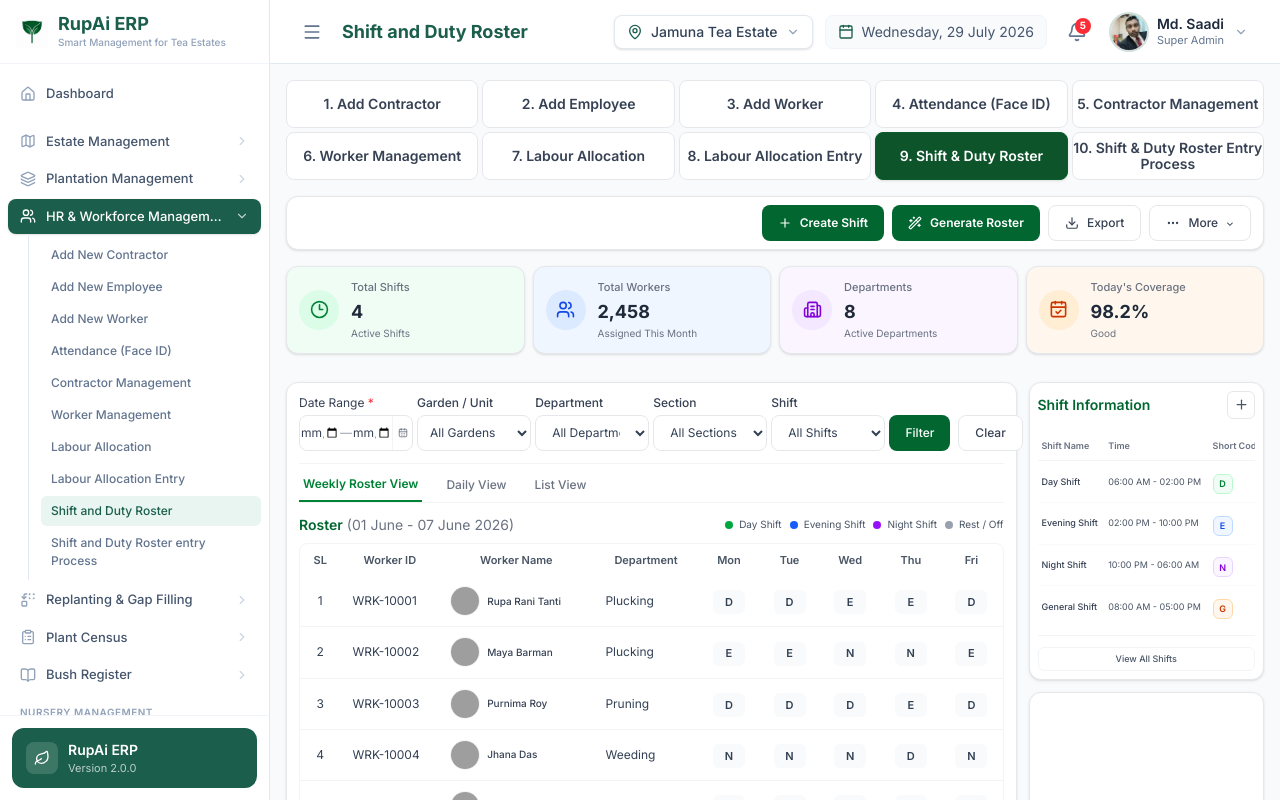
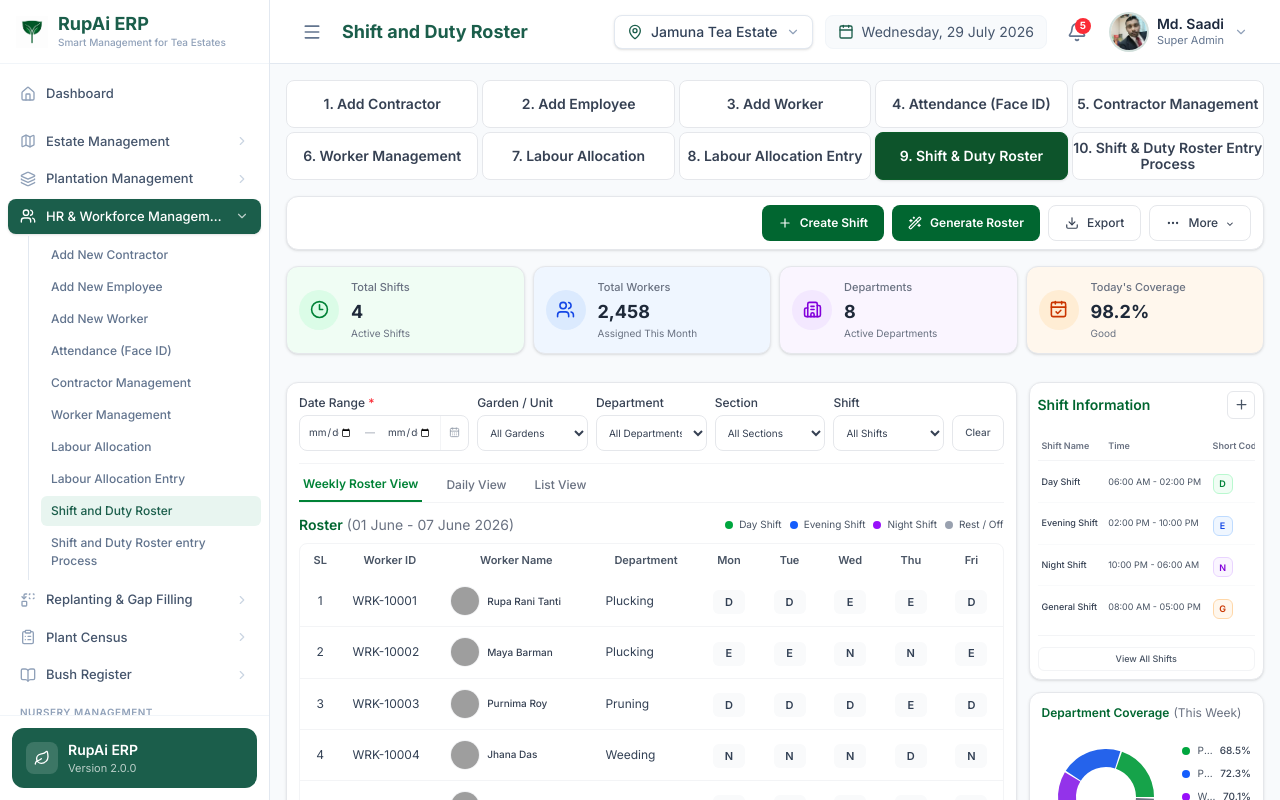
Before and after one commit to JamunaTech21-Software/rupai-erp-frontend, a React (Vite) app: page /shift-and-duty-roster in a window 1280 px wide. Built offline with nearby package versions, Linux system fonts and the light colour scheme; grey boxes are pictures that could not be loaded; some icons are missing.

Commit message:
feat: complete shift and duty roster dashboard UI

```diff
--- a/src/data/HrWorkforceData/shiftAndDutyRosterData.js
+++ b/src/data/HrWorkforceData/shiftAndDutyRosterData.js
@@ -535,16 +535,45 @@ export const shiftAndDutyRosterData = {
   // =========================================================
   // DEPARTMENT COVERAGE
   // =========================================================
+  // =========================================================
+  // DEPARTMENT COVERAGE
+  // =========================================================
   departmentCoverage: {
     title: "Department Coverage",
     subtitle: "This Week",
 
-    chart: {
-      type: "donut",
-      data: [],
-    },
-
-    legend: [],
+    data: [
+      {
+        id: "plucking",
+        name: "Plucking",
+        value: 68.5,
+        color: "green",
+      },
+      {
+        id: "pruning",
+        name: "Pruning",
+        value: 72.3,
+        color: "blue",
+      },
+      {
+        id: "weeding",
+        name: "Weeding",
+        value: 70.1,
+        color: "purple",
+      },
+      {
+        id: "factory",
+        name: "Factory",
+        value: 65.8,
+        color: "orange",
+      },
+      {
+        id: "others",
+        name: "Others",
+        value: 63.2,
+        color: "gray",
+      },
+    ],
   },
 
   // =========================================================
@@ -557,32 +586,32 @@ export const shiftAndDutyRosterData = {
       {
         id: "create-shift",
         label: "Create Shift",
+        iconKey: "plus",
         action: "create-shift",
-        iconKey: "plus",
       },
       {
         id: "generate-roster",
         label: "Generate Roster",
+        iconKey: "calendar",
         action: "generate-roster",
-        iconKey: "wand",
       },
       {
         id: "bulk-assign",
         label: "Bulk Assign",
+        iconKey: "users",
         action: "bulk-assign",
-        iconKey: "userPlus",
       },
       {
         id: "copy-roster",
         label: "Copy Roster",
+        iconKey: "copy",
         action: "copy-roster",
-        iconKey: "copy",
       },
       {
         id: "print-roster",
         label: "Print Roster",
+        iconKey: "printer",
         action: "print-roster",
-        iconKey: "printer",
       },
     ],
   },
@@ -590,44 +619,37 @@ export const shiftAndDutyRosterData = {
   // =========================================================
   // TODAY'S SUMMARY
   // =========================================================
-  todaysSummary: {
+  todaySummary: {
     title: "Today's Summary",
+    date: "01 June 2026",
 
-    statistics: [
+    stats: [
       {
         id: "total-scheduled",
         label: "Total Scheduled",
         value: 2312,
-        displayValue: "2,312",
+        iconKey: "users",
         variant: "blue",
       },
       {
         id: "present",
         label: "Present",
         value: 2184,
-        displayValue: "2,184",
+        iconKey: "user-check",
         variant: "green",
       },
       {
         id: "absent",
         label: "Absent",
         value: 128,
-        displayValue: "128",
+        iconKey: "user-x",
         variant: "red",
-      },
-      {
-        id: "coverage",
-        label: "Coverage",
-        value: 94.46,
-        displayValue: "94.46%",
-        variant: "gray",
       },
     ],
 
-    progress: {
+    coverage: {
+      label: "Coverage",
       value: 94.46,
-      displayValue: "94.46%",
-      type: "percentage",
     },
   },
 
--- a/src/pages/HrAndWorkforcedManagement/ShiftAndDutyRoster.jsx
+++ b/src/pages/HrAndWorkforcedManagement/ShiftAndDutyRoster.jsx
@@ -8,11 +8,15 @@ import {
   Download,
   MoreHorizontal,
   Clock3,
-  Users,
   Building2,
   CalendarCheck,
   CalendarDays,
   CircleCheck,
+  Users,
+  Copy,
+  Printer,
+  UserCheck,
+  UserX,
 } from "lucide-react";
 const actionIconMap = {
   plus: Plus,
@@ -26,7 +30,19 @@ const summaryIconMap = {
   building: Building2,
   calendarCheck: CalendarCheck,
 };
-
+const quickActionIconMap = {
+  plus: Plus,
+  calendar: CalendarDays,
+  users: Users,
+  copy: Copy,
+  printer: Printer,
+};
+const todaySummaryIconMap = {
+  users: Users,
+  "user-check": UserCheck,
+  "user-x": UserX,
+};
+import { ResponsiveContainer, PieChart, Pie, Cell, Tooltip } from "recharts";
 const ShiftAndDutyRoster = () => {
   // FILTER FORM
   const { register, handleSubmit, reset } = useForm();
@@ -125,46 +141,45 @@ const ShiftAndDutyRoster = () => {
               className='border-b border-gray-100 pb-3'
             >
               {/* ================= DATE RANGE ================= */}
-              <div className='grid grid-cols-1 gap-1 sm:grid-cols-2 lg:grid-cols-3 xl:grid-cols-6'>
+              <div className='grid grid-cols-1 gap-2 sm:grid-cols-2 lg:grid-cols-6 xl:grid-cols-12'>
                 {/* ================= DATE RANGE ================= */}
-                <div>
-                  <label className='mb-1 block text-xs font-normal text-gray-700'>
+                <div className='xl:col-span-3'>
+                  <label className='mb-1 block text-xs font-medium text-gray-700'>
                     Date Range <span className='text-red-500'>*</span>
                   </label>
 
                   <div className='flex h-9 w-full items-center overflow-hidden rounded-lg border border-gray-200 bg-white'>
-                    {/* START DATE */}
                     <input
                       type='date'
                       {...register("startDate")}
-                      className='h-full min-w-0 flex-1 border-0 bg-transparent  text-xs text-gray-700 outline-none focus:ring-0'
+                      className='h-full min-w-0 flex-1 border-0 bg-transparent px-2 text-[10px] text-gray-700 outline-none focus:ring-0'
                     />
 
-                    <span className='shrink-0  text-xs text-gray-400'>—</span>
+                    <span className='shrink-0 px-1 text-[10px] text-gray-400'>
+                      —
+                    </span>
 
-                    {/* END DATE */}
                     <input
                       type='date'
                       {...register("endDate")}
-                      className='h-full min-w-0 flex-1 border-0 bg-transparent  text-xs text-gray-700 outline-none focus:ring-0'
+                      className='h-full min-w-0 flex-1 border-0 bg-transparent px-2 text-[10px] text-gray-700 outline-none focus:ring-0'
                     />
 
-                    {/* CALENDAR ICON */}
-                    <div className='flex h-full w-5 shrink-0 items-center justify-center border-l border-gray-100 text-gray-500'>
-                      <CalendarDays size={10} />
+                    <div className='flex h-full w-7 shrink-0 items-center justify-center border-l border-gray-100 text-gray-400'>
+                      <CalendarDays size={11} />
                     </div>
                   </div>
                 </div>
 
                 {/* ================= GARDEN / UNIT ================= */}
-                <div>
+                <div className='xl:col-span-2'>
                   <label className='mb-1 block text-xs font-medium text-gray-700'>
                     Garden / Unit
                   </label>
 
                   <select
                     {...register("garden")}
-                    className='h-9 w-full rounded-lg border border-gray-200 bg-white px-2 text-xs outline-none focus:border-green-700'
+                    className='h-9 w-full rounded-lg border border-gray-200 bg-white px-2 text-[10px] text-gray-700 outline-none focus:border-green-700'
                   >
                     {shiftAndDutyRosterData.filters.gardens.map((garden) => (
                       <option key={garden.value} value={garden.value}>
@@ -175,14 +190,14 @@ const ShiftAndDutyRoster = () => {
                 </div>
 
                 {/* ================= DEPARTMENT ================= */}
-                <div>
+                <div className='xl:col-span-2'>
                   <label className='mb-1 block text-xs font-medium text-gray-700'>
                     Department
                   </label>
 
                   <select
                     {...register("department")}
-                    className='h-9 w-full rounded-lg border border-gray-200 bg-white px-3 text-xs outline-none focus:border-green-700'
+                    className='h-9 w-full rounded-lg border border-gray-200 bg-white px-2 text-[10px] text-gray-700 outline-none focus:border-green-700'
                   >
                     {shiftAndDutyRosterData.filters.departments.map(
                       (department) => (
@@ -195,14 +210,14 @@ const ShiftAndDutyRoster = () => {
                 </div>
 
                 {/* ================= SECTION ================= */}
-                <div>
+                <div className='xl:col-span-2'>
                   <label className='mb-1 block text-xs font-medium text-gray-700'>
                     Section
                   </label>
 
                   <select
                     {...register("section")}
-                    className='h-9 w-full rounded-lg border border-gray-200 bg-white px-3 text-xs outline-none focus:border-green-700'
+                    className='h-9 w-full rounded-lg border border-gray-200 bg-white px-2 text-[10px] text-gray-700 outline-none focus:border-green-700'
                   >
                     {shiftAndDutyRosterData.filters.sections.map((section) => (
                       <option key={section.value} value={section.value}>
@@ -213,14 +228,14 @@ const ShiftAndDutyRoster = () => {
                 </div>
 
                 {/* ================= SHIFT ================= */}
-                <div>
+                <div className='xl:col-span-2'>
                   <label className='mb-1 block text-xs font-medium text-gray-700'>
                     Shift
                   </label>
 
                   <select
                     {...register("shift")}
-                    className='h-9 w-full rounded-lg border border-gray-200 bg-white px-3 text-xs outline-none focus:border-green-700'
+                    className='h-9 w-full rounded-lg border border-gray-200 bg-white px-2 text-[10px] text-gray-700 outline-none focus:border-green-700'
                   >
                     {shiftAndDutyRosterData.filters.shifts.map((shift) => (
                       <option key={shift.value} value={shift.value}>
@@ -230,19 +245,12 @@ const ShiftAndDutyRoster = () => {
                   </select>
                 </div>
 
-                {/* ================= ACTIONS ================= */}
-                <div className='flex items-end gap-2'>
-                  <button
-                    type='submit'
-                    className='h-9 cursor-pointer rounded-lg bg-green-800 px-4 text-xs font-medium text-white transition hover:bg-green-900'
-                  >
-                    Filter
-                  </button>
-
+                {/* ================= CLEAR ================= */}
+                <div className='flex items-end xl:col-span-1'>
                   <button
                     type='button'
                     onClick={() => reset()}
-                    className='h-9 cursor-pointer rounded-lg border border-gray-200 bg-white px-4 text-xs font-medium text-gray-700 transition hover:bg-gray-50'
+                    className='h-9 w-full cursor-pointer rounded-lg border border-gray-200 bg-white px-2 text-[10px] font-medium text-gray-600 transition hover:bg-gray-50'
                   >
                     Clear
                   </button>
@@ -651,19 +659,212 @@ const ShiftAndDutyRoster = () => {
             </div>
           </div>
 
-          {/* DEPARTMENT COVERAGE */}
-          <div className='min-h-56 rounded-xl border border-gray-200 bg-white p-2 shadow-sm'>
-            {/* Department Coverage */}
+          {/* ================= DEPARTMENT COVERAGE ================= */}
+          <div className='rounded-xl border border-gray-200 bg-white p-3 shadow-sm'>
+            {/* HEADER */}
+            <div className='mb-3 flex items-center justify-between'>
+              <h3 className='text-xs font-semibold text-green-800'>
+                {shiftAndDutyRosterData.departmentCoverage.title}
+                <span className='ml-1 font-normal text-gray-500'>
+                  ({shiftAndDutyRosterData.departmentCoverage.subtitle})
+                </span>
+              </h3>
+            </div>
+
+            {/* CHART + LEGEND */}
+            <div className='flex items-center justify-between gap-3'>
+              {/* DONUT CHART */}
+              <div className='h-32 w-32 shrink-0'>
+                <ResponsiveContainer width='100%' height='100%'>
+                  <PieChart>
+                    <Pie
+                      data={shiftAndDutyRosterData.departmentCoverage.data}
+                      dataKey='value'
+                      nameKey='name'
+                      cx='50%'
+                      cy='50%'
+                      innerRadius={30}
+                      outerRadius={48}
+                      paddingAngle={2}
+                      stroke='none'
+                    >
+                      {shiftAndDutyRosterData.departmentCoverage.data.map(
+                        (item) => (
+                          <Cell
+                            key={item.id}
+                            fill={
+                              item.color === "green"
+                                ? "#16a34a"
+                                : item.color === "blue"
+                                  ? "#2563eb"
+                                  : item.color === "purple"
+                                    ? "#9333ea"
+                                    : item.color === "orange"
+                                      ? "#f59e0b"
+                                      : "#6b7280"
+                            }
+                          />
+                        ),
+                      )}
+                    </Pie>
+
+                    {/* TOOLTIP */}
+                    <Tooltip
+                      formatter={(value) => [`${value}%`, "Coverage"]}
+                      labelFormatter={(label) => label}
+                      contentStyle={{
+                        borderRadius: "8px",
+                        border: "1px solid #e5e7eb",
+                        backgroundColor: "#ffffff",
+                        fontSize: "11px",
+                        padding: "6px 8px",
+                      }}
+                    />
+                  </PieChart>
+                </ResponsiveContainer>
+              </div>
+
+              {/* LEGEND */}
+              <div className='flex min-w-0 flex-1 flex-col gap-2'>
+                {shiftAndDutyRosterData.departmentCoverage.data.map((item) => (
+                  <div
+                    key={item.id}
+                    className='flex items-center justify-between gap-2'
+                  >
+                    <div className='flex min-w-0 items-center gap-2'>
+                      <span
+                        className={`h-2 w-2 shrink-0 rounded-sm ${
+                          item.color === "green"
+                            ? "bg-green-600"
+                            : item.color === "blue"
+                              ? "bg-blue-600"
+                              : item.color === "purple"
+                                ? "bg-purple-600"
+                                : item.color === "orange"
+                                  ? "bg-orange-500"
+                                  : "bg-gray-500"
+                        }`}
+                      />
+
+                      <span className='truncate text-[10px] text-gray-600'>
+                        {item.name}
+                      </span>
+                    </div>
+
+                    <span className='shrink-0 text-[10px] font-medium text-gray-700'>
+                      {item.value}%
+                    </span>
+                  </div>
+                ))}
+              </div>
+            </div>
           </div>
 
-          {/* QUICK ACTIONS */}
-          <div className='min-h-40 rounded-xl border border-gray-200 bg-white p-3 shadow-sm'>
-            {/* Quick Actions */}
+          {/* ================= QUICK ACTIONS ================= */}
+          <div className='rounded-xl border border-gray-200 bg-white p-3 shadow-sm'>
+            {/* HEADER */}
+            <div className='mb-3'>
+              <h3 className='text-xs font-semibold text-green-800'>
+                {shiftAndDutyRosterData.quickActions.title}
+              </h3>
+            </div>
+
+            {/* ACTIONS */}
+            <div className='grid grid-cols-5 gap-2'>
+              {shiftAndDutyRosterData.quickActions.actions.map((action) => {
+                const Icon = quickActionIconMap[action.iconKey];
+
+                return (
+                  <button
+                    key={action.id}
+                    type='button'
+                    onClick={() => {
+                      console.log("Quick Action:", action.action);
+                    }}
+                    className='group flex min-w-0 cursor-pointer flex-col items-center justify-center gap-1 rounded-lg border border-gray-100 bg-white px-1 py-2 transition hover:border-green-200 hover:bg-green-50'
+                  >
+                    {/* ICON */}
+                    <div className='flex h-7 w-7 items-center justify-center rounded-md border border-gray-200 text-green-700 transition group-hover:border-green-300 group-hover:bg-white'>
+                      {Icon && <Icon size={13} />}
+                    </div>
+
+                    {/* LABEL */}
+                    <span className='text-center text-[9px] font-medium leading-tight text-gray-600 group-hover:text-green-800'>
+                      {action.label}
+                    </span>
+                  </button>
+                );
+              })}
+            </div>
           </div>
 
-          {/* TODAY'S SUMMARY */}
-          <div className='min-h-48 rounded-xl border border-gray-200 bg-white p-3 shadow-sm'>
-            {/* Today's Summary */}
+          {/* ================= TODAY'S SUMMARY ================= */}
+          <div className='rounded-xl border border-gray-200 bg-white p-3 shadow-sm'>
+            {/* HEADER */}
+            <div className='mb-4'>
+              <h3 className='text-xs font-semibold text-green-800'>
+                {shiftAndDutyRosterData.todaySummary.title}
+                <span className='ml-1 font-normal text-gray-500'>
+                  ({shiftAndDutyRosterData.todaySummary.date})
+                </span>
+              </h3>
+            </div>
+
+            {/* STATS */}
+            <div className='grid grid-cols-2 gap-3'>
+              {shiftAndDutyRosterData.todaySummary.stats.map((stat) => {
+                const Icon = todaySummaryIconMap[stat.iconKey];
+
+                return (
+                  <div key={stat.id} className='flex items-start gap-2'>
+                    {/* ICON */}
+                    <div
+                      className={`flex h-8 w-8 shrink-0 items-center justify-center rounded-full ${
+                        stat.variant === "blue"
+                          ? "bg-blue-50 text-blue-600"
+                          : stat.variant === "green"
+                            ? "bg-green-50 text-green-600"
+                            : "bg-red-50 text-red-600"
+                      }`}
+                    >
+                      {Icon && <Icon size={15} />}
+                    </div>
+
+                    {/* VALUE */}
+                    <div className='min-w-0'>
+                      <p className='text-[9px] text-gray-500'>{stat.label}</p>
+
+                      <p className='mt-0.5 text-sm font-semibold text-gray-800'>
+                        {stat.value.toLocaleString()}
+                      </p>
+                    </div>
+                  </div>
+                );
+              })}
+            </div>
+
+            {/* COVERAGE */}
+            <div className='mt-4'>
+              <div className='mb-1 flex items-center justify-between'>
+                <span className='text-[9px] font-medium text-gray-600'>
+                  {shiftAndDutyRosterData.todaySummary.coverage.label}
+                </span>
+
+                <span className='text-[10px] font-semibold text-gray-700'>
+                  {shiftAndDutyRosterData.todaySummary.coverage.value}%
+                </span>
+              </div>
+
+              {/* PROGRESS BAR */}
+              <div className='h-1.5 w-full overflow-hidden rounded-full bg-gray-200'>
+                <div
+                  className='h-full rounded-full bg-green-700 transition-all'
+                  style={{
+                    width: `${shiftAndDutyRosterData.todaySummary.coverage.value}%`,
+                  }}
+                />
+              </div>
+            </div>
           </div>
         </div>
       </div>
```
